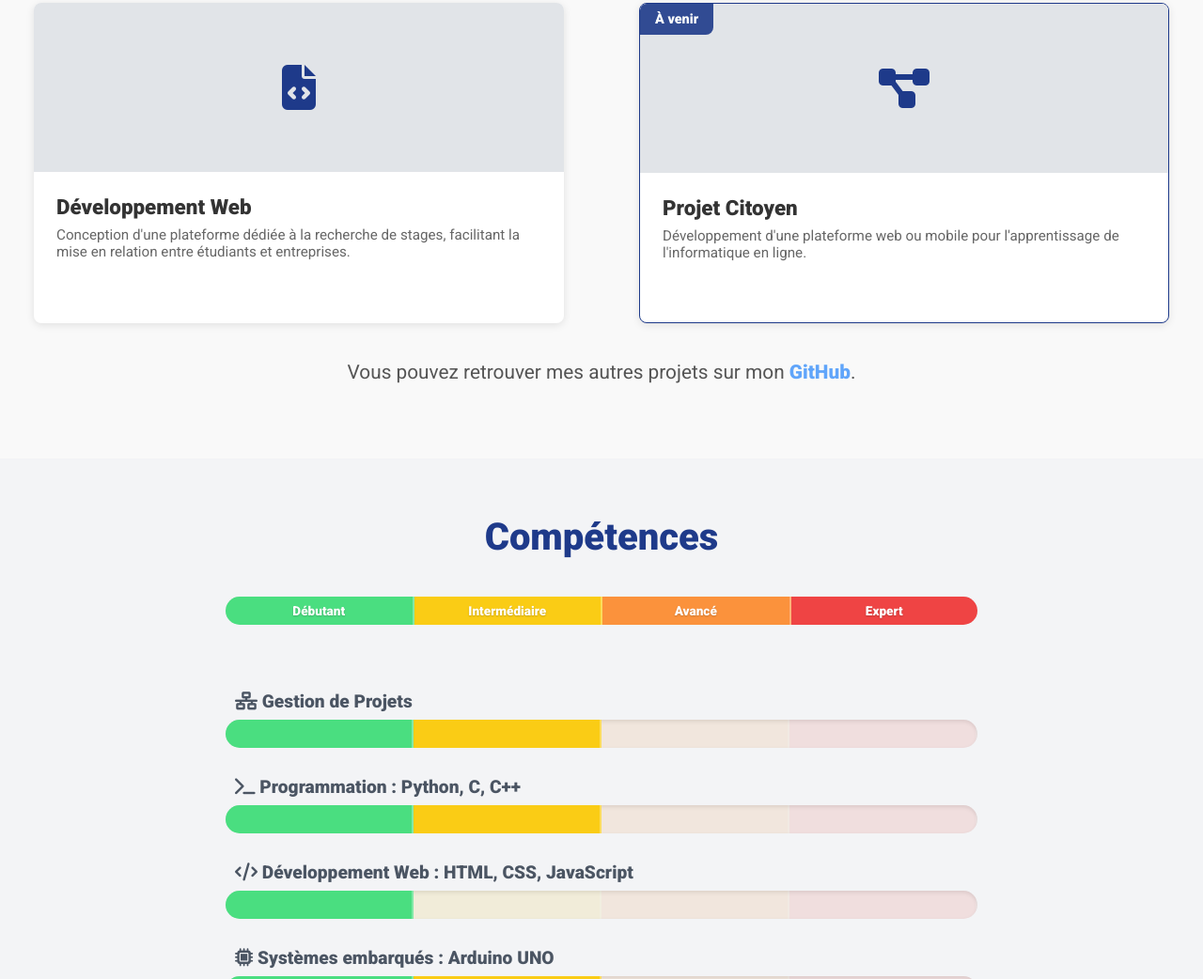
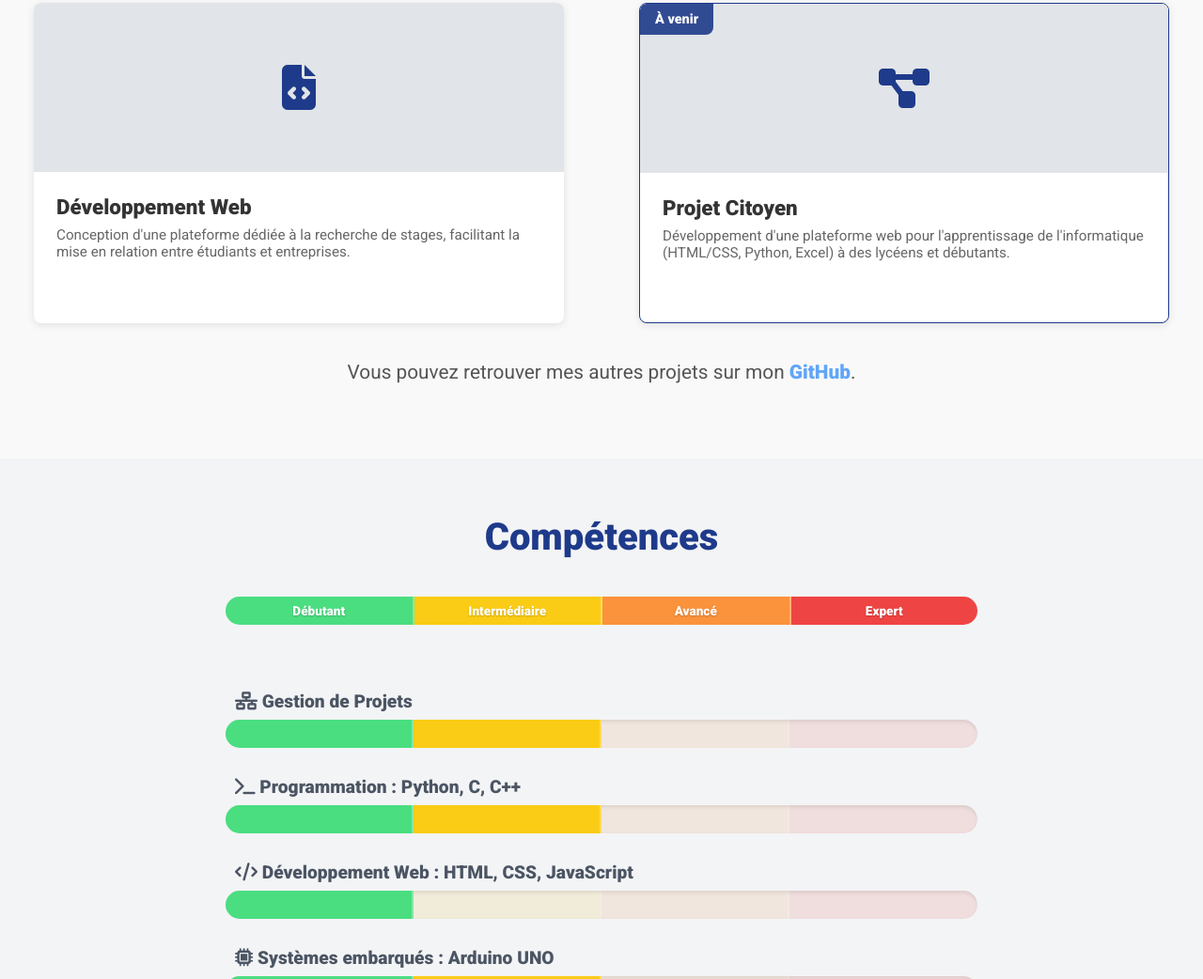
Before and after one commit to fardellatimothe/Portfolio, a website: page index.html in a window 1280 px wide. Shown: the part 2405-3447 px from the top of the page at 94% size. Drawn offline with nearby package versions, Linux system fonts and the light colour scheme.

Commit message:
Update Projet Citoyen

```diff
--- a/index.html
+++ b/index.html
@@ -183,7 +183,7 @@
                     </div>
                     <div class="project-content">
                         <h3>Projet Citoyen</h3>
-                        <p>Développement d'une plateforme web ou mobile pour l'apprentissage de l'informatique en ligne.</p>
+                        <p>Développement d'une plateforme web pour l'apprentissage de l'informatique (HTML/CSS, Python, Excel) à des lycéens et débutants.</p>
                     </div>
                 </div>
             </div>
```
